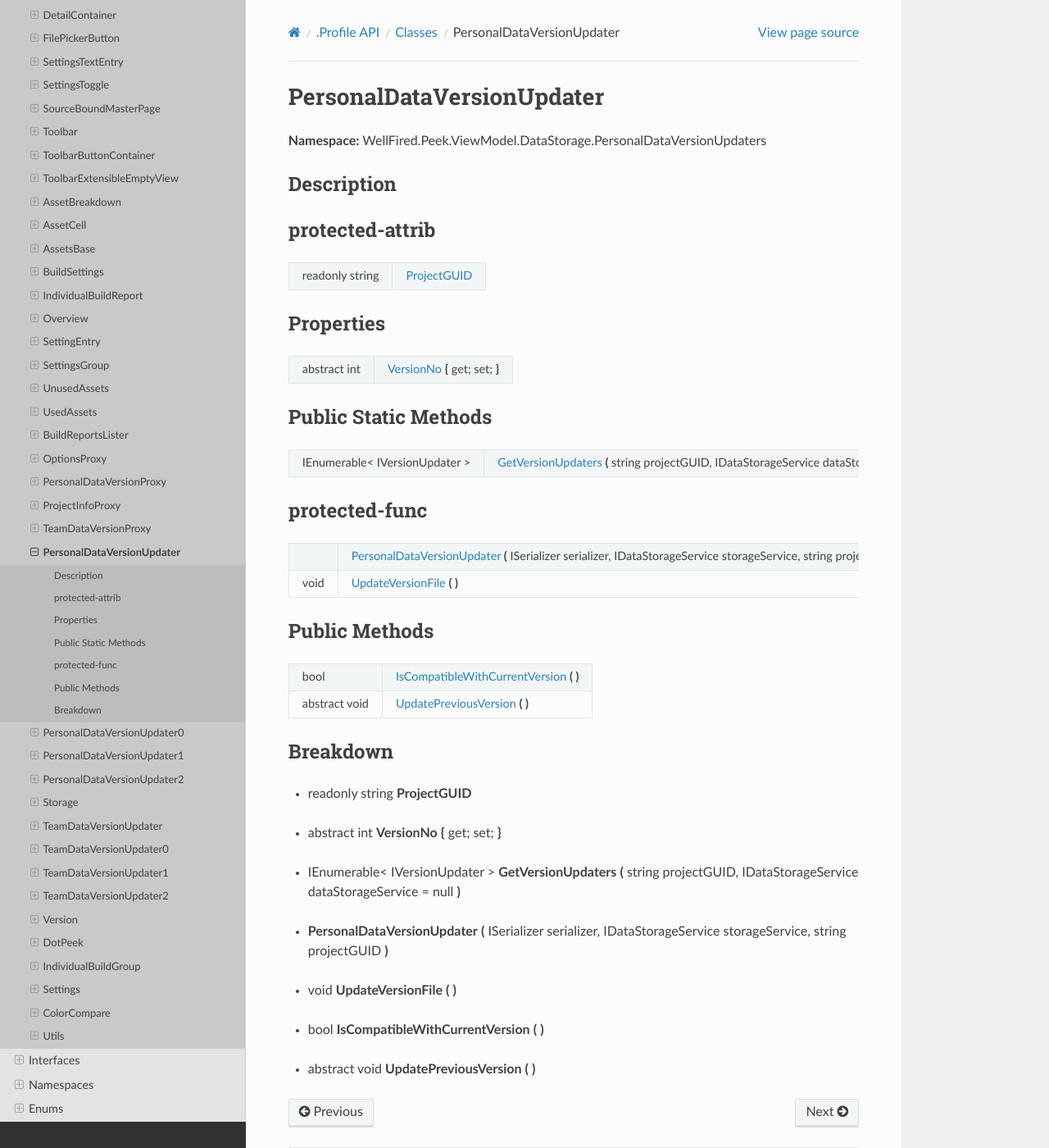
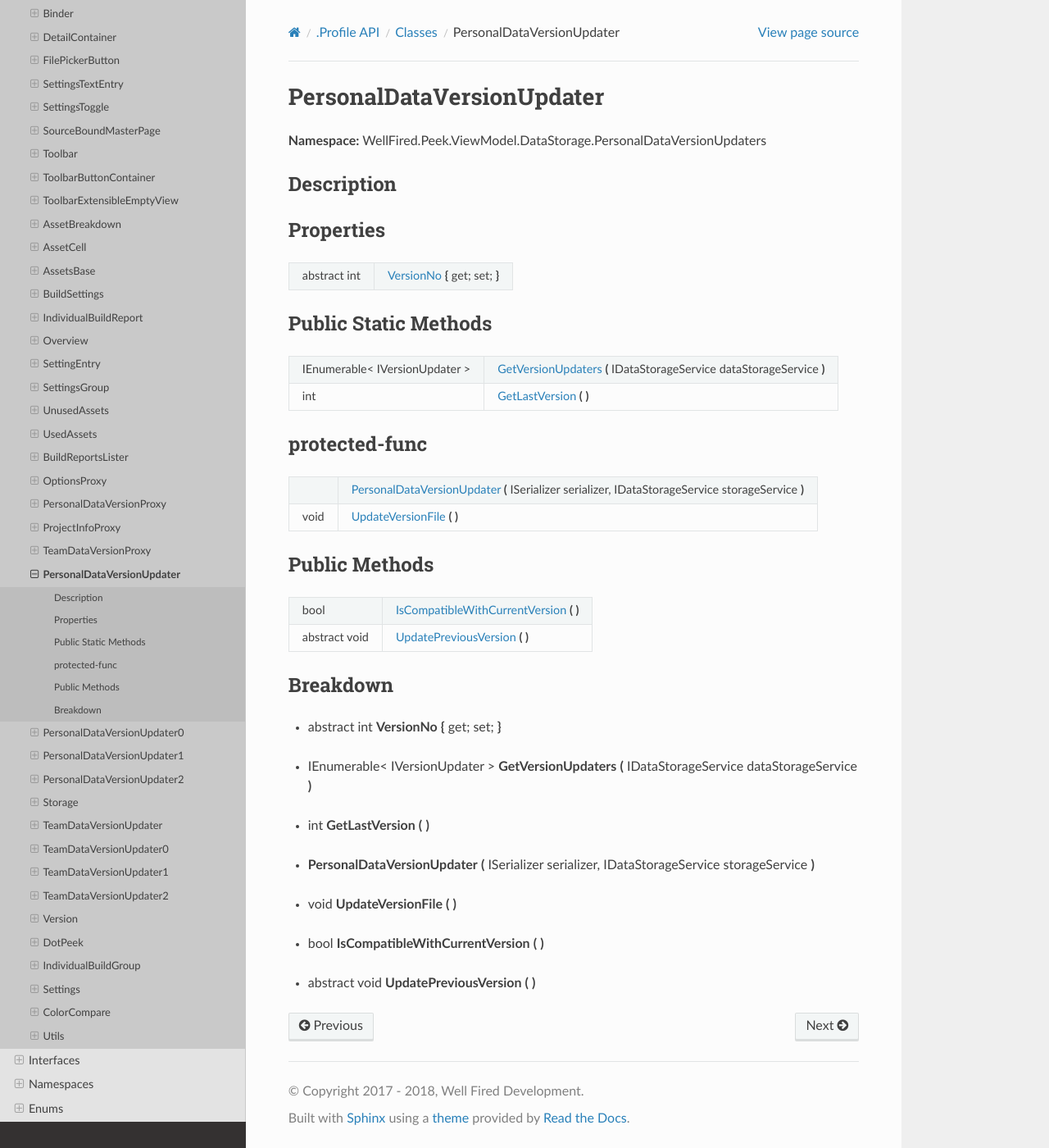
Before and after one commit to WellFiredDevelopment/dotPeekDocumentation, a Sphinx documentation site: the page built from sphinx/source/api/classes/class_wellfired_peek_viewmodel_datastorage_personaldataversionupdaters_cs_personaldataversionupdater.rst, in a window 1280 px wide and 1400 px high. Shown: the whole window at 82% size. Built offline with Sphinx 7.4.7 and the Read the Docs theme 2.0.0, drawn with Linux system fonts in a browser that asks for light colours.

Commit message:
AutoBuildDocumentation

```diff
--- a/sphinx/source/api/classes/class_wellfired_peek_viewmodel_datastorage_personaldataversionupdaters_cs_personaldataversionupdater.rst
+++ b/sphinx/source/api/classes/class_wellfired_peek_viewmodel_datastorage_personaldataversionupdaters_cs_personaldataversionupdater.rst
@@ -10,13 +10,6 @@
 
 
 
-protected-attrib
------------------
-
-+------------------+--------------------------------------------------------------------------------------------------------------------------------------------------------------+
-|readonly string   |:ref:`ProjectGUID<classwellfired_peek_viewmodel_datastorage_personaldataversionupdaters_cs_personaldataversionupdater_1aa05cccc8e4b4213637f997cbbad74989>`    |
-+------------------+--------------------------------------------------------------------------------------------------------------------------------------------------------------+
-
 Properties
 -----------
 
@@ -27,18 +20,20 @@
 Public Static Methods
 ----------------------
 
-+---------------------------------+--------------------------------------------------------------------------------------------------------------------------------------------------------------------------------------------------------------------------------------------------+
-|IEnumerable< IVersionUpdater >   |:ref:`GetVersionUpdaters<classwellfired_peek_viewmodel_datastorage_personaldataversionupdaters_cs_personaldataversionupdater_1a1a2b15daabf41f478142090d66c373a4>` **(** string projectGUID, IDataStorageService dataStorageService = null **)**   |
-+---------------------------------+--------------------------------------------------------------------------------------------------------------------------------------------------------------------------------------------------------------------------------------------------+
++---------------------------------+-----------------------------------------------------------------------------------------------------------------------------------------------------------------------------------------------------------------------+
+|IEnumerable< IVersionUpdater >   |:ref:`GetVersionUpdaters<classwellfired_peek_viewmodel_datastorage_personaldataversionupdaters_cs_personaldataversionupdater_1ad17a67c8fffe221a68d761b3392b426e>` **(** IDataStorageService dataStorageService **)**   |
++---------------------------------+-----------------------------------------------------------------------------------------------------------------------------------------------------------------------------------------------------------------------+
+|int                              |:ref:`GetLastVersion<classwellfired_peek_viewmodel_datastorage_personaldataversionupdaters_cs_personaldataversionupdater_1a2f9fbe8b95ae5bdf9d59881f4e10a9bf>` **(**  **)**                                             |
++---------------------------------+-----------------------------------------------------------------------------------------------------------------------------------------------------------------------------------------------------------------------+
 
 protected-func
 ---------------
 
-+-------------+-----------------------------------------------------------------------------------------------------------------------------------------------------------------------------------------------------------------------------------------------------------------------+
-|             |:ref:`PersonalDataVersionUpdater<classwellfired_peek_viewmodel_datastorage_personaldataversionupdaters_cs_personaldataversionupdater_1a5baea63ccf0c9aedd81760aaa4f362a8>` **(** ISerializer serializer, IDataStorageService storageService, string projectGUID **)**   |
-+-------------+-----------------------------------------------------------------------------------------------------------------------------------------------------------------------------------------------------------------------------------------------------------------------+
-|void         |:ref:`UpdateVersionFile<classwellfired_peek_viewmodel_datastorage_personaldataversionupdaters_cs_personaldataversionupdater_1abeb58323aded3c000192ebee7cbbcb3f>` **(**  **)**                                                                                          |
-+-------------+-----------------------------------------------------------------------------------------------------------------------------------------------------------------------------------------------------------------------------------------------------------------------+
++-------------+---------------------------------------------------------------------------------------------------------------------------------------------------------------------------------------------------------------------------------------------------+
+|             |:ref:`PersonalDataVersionUpdater<classwellfired_peek_viewmodel_datastorage_personaldataversionupdaters_cs_personaldataversionupdater_1ad51f1feba08ace9f737754ab1406a56b>` **(** ISerializer serializer, IDataStorageService storageService **)**   |
++-------------+---------------------------------------------------------------------------------------------------------------------------------------------------------------------------------------------------------------------------------------------------+
+|void         |:ref:`UpdateVersionFile<classwellfired_peek_viewmodel_datastorage_personaldataversionupdaters_cs_personaldataversionupdater_1abeb58323aded3c000192ebee7cbbcb3f>` **(**  **)**                                                                      |
++-------------+---------------------------------------------------------------------------------------------------------------------------------------------------------------------------------------------------------------------------------------------------+
 
 Public Methods
 ---------------
@@ -52,21 +47,21 @@
 Breakdown
 ----------
 
-.. _classwellfired_peek_viewmodel_datastorage_personaldataversionupdaters_cs_personaldataversionupdater_1aa05cccc8e4b4213637f997cbbad74989:
-
-- readonly string **ProjectGUID**
-
 .. _classwellfired_peek_viewmodel_datastorage_personaldataversionupdaters_cs_personaldataversionupdater_1ae8380b0973f0b0f5b5ac6c78bd0208bb:
 
 - abstract int **VersionNo** **{** get; set; **}**
 
-.. _classwellfired_peek_viewmodel_datastorage_personaldataversionupdaters_cs_personaldataversionupdater_1a1a2b15daabf41f478142090d66c373a4:
+.. _classwellfired_peek_viewmodel_datastorage_personaldataversionupdaters_cs_personaldataversionupdater_1ad17a67c8fffe221a68d761b3392b426e:
 
-- IEnumerable< IVersionUpdater > **GetVersionUpdaters** **(** string projectGUID, IDataStorageService dataStorageService = null **)**
+- IEnumerable< IVersionUpdater > **GetVersionUpdaters** **(** IDataStorageService dataStorageService **)**
 
-.. _classwellfired_peek_viewmodel_datastorage_personaldataversionupdaters_cs_personaldataversionupdater_1a5baea63ccf0c9aedd81760aaa4f362a8:
+.. _classwellfired_peek_viewmodel_datastorage_personaldataversionupdaters_cs_personaldataversionupdater_1a2f9fbe8b95ae5bdf9d59881f4e10a9bf:
 
--  **PersonalDataVersionUpdater** **(** ISerializer serializer, IDataStorageService storageService, string projectGUID **)**
+- int **GetLastVersion** **(**  **)**
+
+.. _classwellfired_peek_viewmodel_datastorage_personaldataversionupdaters_cs_personaldataversionupdater_1ad51f1feba08ace9f737754ab1406a56b:
+
+-  **PersonalDataVersionUpdater** **(** ISerializer serializer, IDataStorageService storageService **)**
 
 .. _classwellfired_peek_viewmodel_datastorage_personaldataversionupdaters_cs_personaldataversionupdater_1abeb58323aded3c000192ebee7cbbcb3f:
 
```
Also changed, not shown: sphinx/source/api/classes/class_wellfired_peek_viewmodel_datastorage_dataproxies_personaldataversionproxy.rst (+3 -9 lines), sphinx/source/api/classes/class_wellfired_peek_viewmodel_datastorage_personaldataversionupdaters_cs_personaldataversionupdater0.rst (+7 -7 lines), sphinx/source/api/classes/class_wellfired_peek_viewmodel_datastorage_personaldataversionupdaters_cs_personaldataversionupdater1.rst (+7 -7 lines), sphinx/source/api/classes/class_wellfired_peek_viewmodel_datastorage_personaldataversionupdaters_cs_personaldataversionupdater2.rst (+7 -7 lines), sphinx/source/api/classes/class_wellfired_peek_viewmodel_datastorage_teamdataversionupdaters_teamdataversionupdater.rst (+11 -5 lines).
